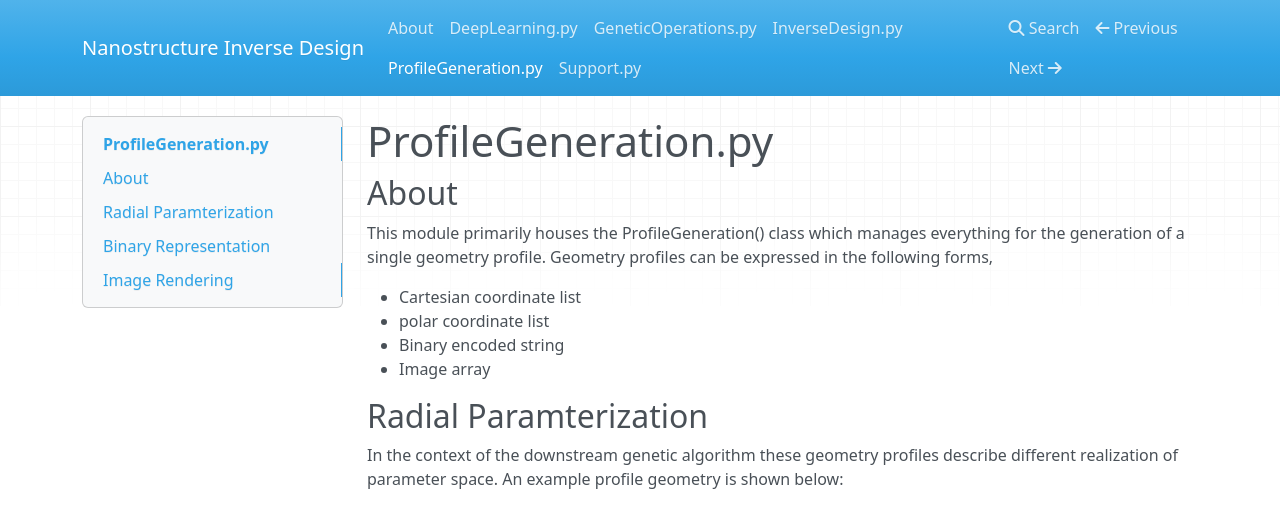
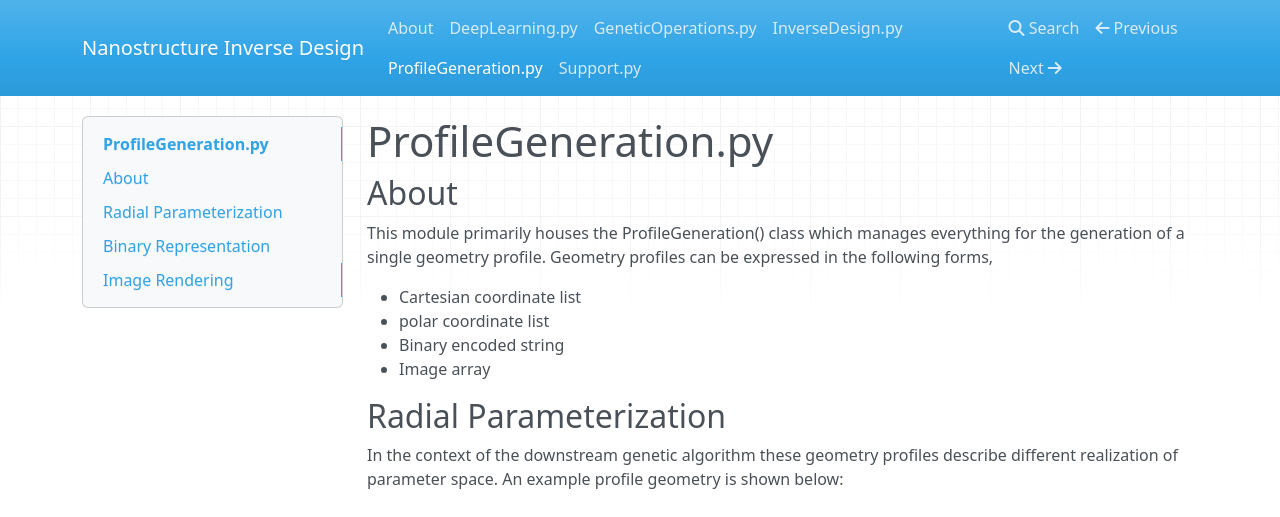
Before and after one commit to egnorris/NanostructureInverseDesignGA, an MkDocs documentation site: the page built from docs/profile-generation.md, in a window 1280 px wide and 900 px high. Shown: the top 517 px of the window. Built offline with MkDocs 1.6.1, drawn with Linux system fonts in a browser that asks for light colours; nearby versions of some CDN libraries.

Commit message:
fixed spelling

```diff
--- a/docs/profile-generation.md
+++ b/docs/profile-generation.md
@@ -7,7 +7,7 @@ This module primarily houses the ProfileGeneration() class which manages everyth
 * Binary encoded string
 * Image array
 
-## Radial Paramterization
+## Radial Parameterization
 
 In the context of the downstream genetic algorithm these geometry profiles describe different realization of parameter space. An example profile geometry is shown below:
 
```
